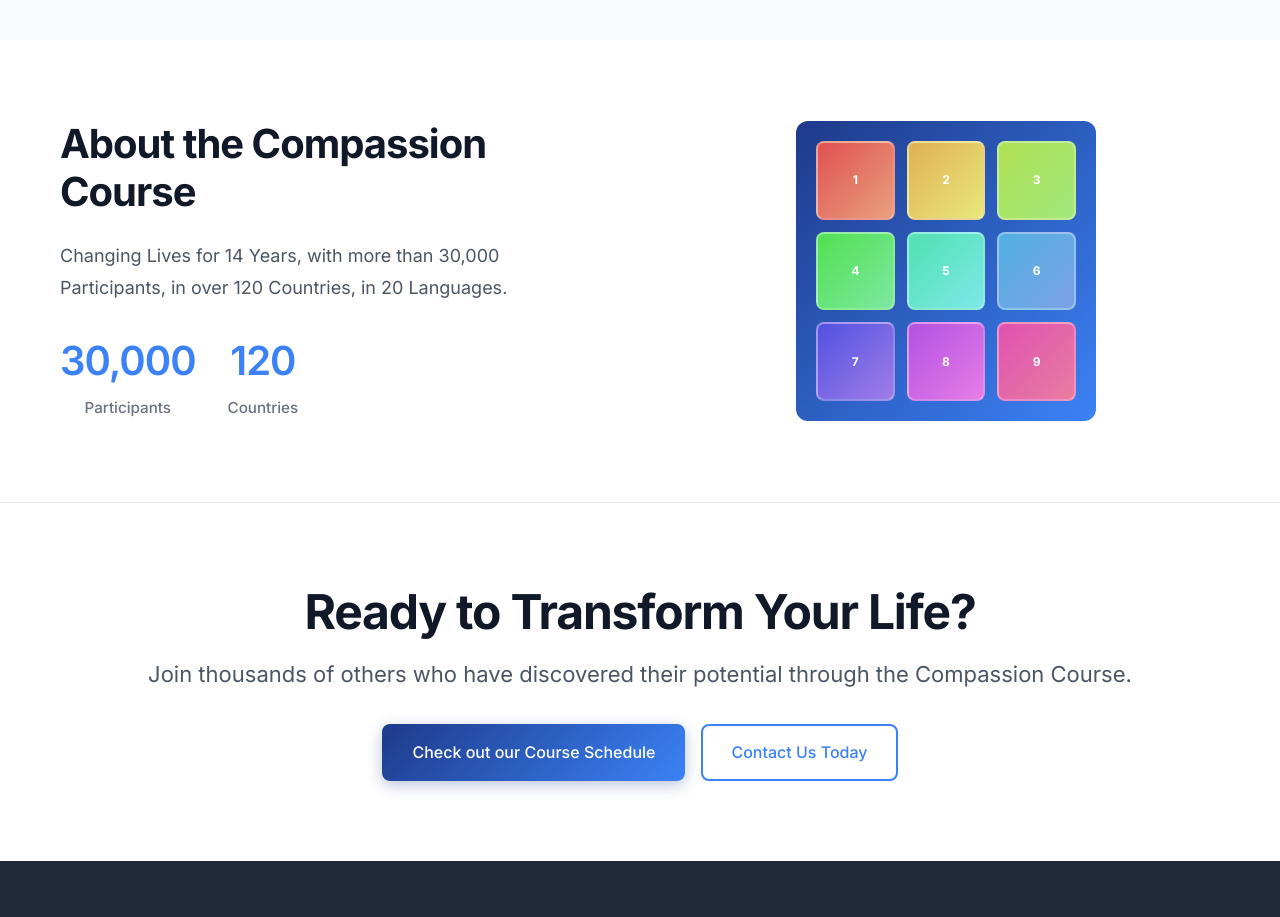
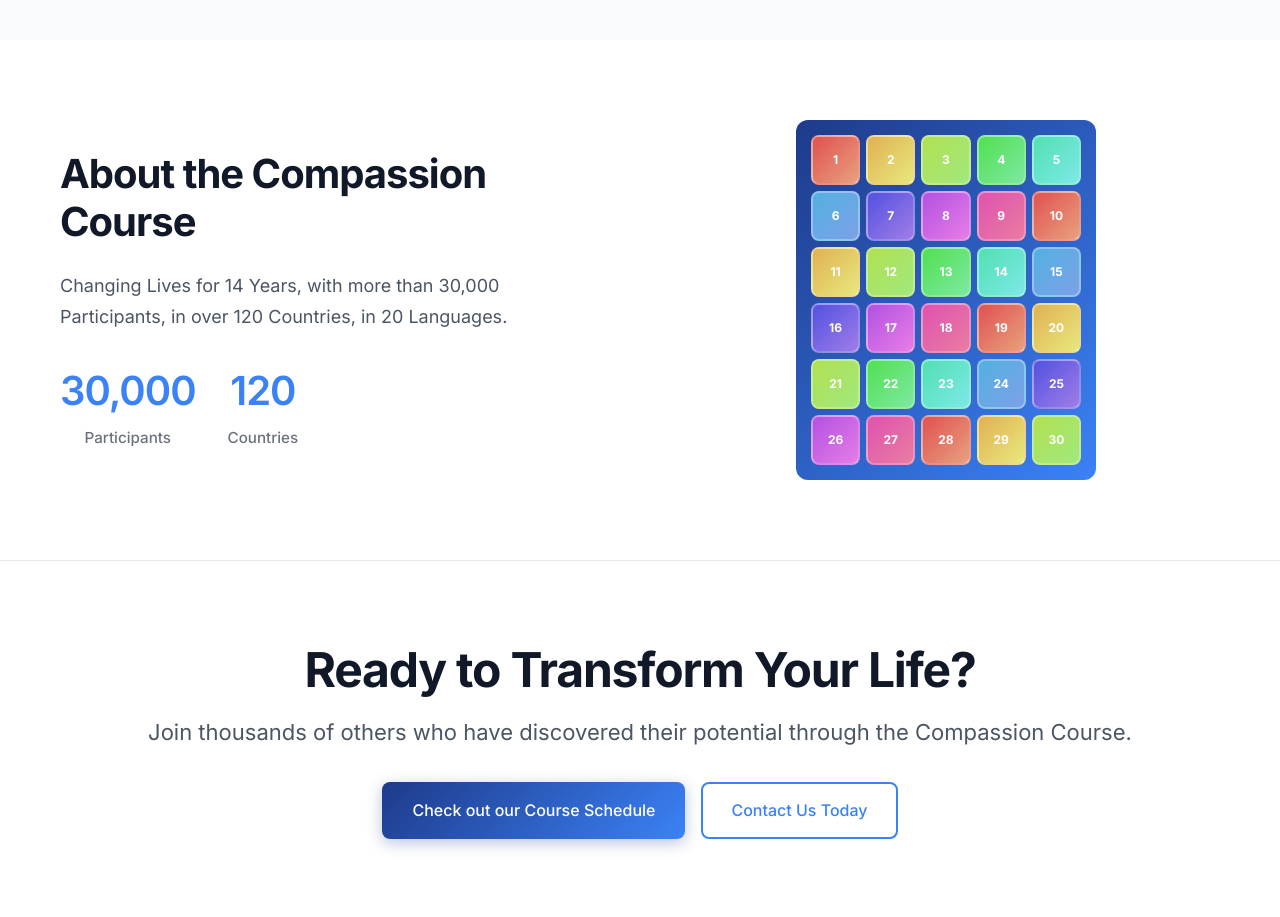
Before and after one commit to jaynbond/compassioncourse, a website: page public/index.html in a window 1280 px wide. Shown: the part 2940-3857 px from the top of the page. Drawn offline with Linux system fonts and the light colour scheme.

Commit message:
Change team photo grid to 5x6 layout
- Updated CSS grid to 5 columns x 6 rows (30 total photos)
- Increased container height to 360px to accommodate extra row
- Reduced gap to 6px for better fit
- Added 5 more placeholder photos to fill the grid
- Updated both main page and dashboard layouts

```diff
--- a/public/script.js
+++ b/public/script.js
@@ -615,7 +615,7 @@ function initHeroBackground() {
 
 // Team Photo Grid for Main Page
 function initTeamPhotoGrid() {
-    // List of team photos
+    // List of team photos (expanded for 5x5 grid)
     const teamPhotos = [
         'Screenshot 2025-08-08 at 3.21.45 PM.png',
         'Screenshot 2025-08-08 at 3.21.55 PM.png',
@@ -625,7 +625,29 @@ function initTeamPhotoGrid() {
         'Screenshot 2025-08-08 at 3.22.42 PM.png',
         'Screenshot 2025-08-08 at 3.22.54 PM.png',
         'Screenshot 2025-08-08 at 3.23.05 PM.png',
-        'Screenshot 2025-08-08 at 3.23.14 PM.png'
+        'Screenshot 2025-08-08 at 3.23.14 PM.png',
+        'Screenshot 2025-08-08 at 3.23.27 PM.png',
+        'Screenshot 2025-08-08 at 3.23.37 PM.png',
+        'Screenshot 2025-08-08 at 3.23.49 PM.png',
+        'Screenshot 2025-08-08 at 3.24.02 PM.png',
+        'Screenshot 2025-08-08 at 3.24.15 PM.png',
+        'Screenshot 2025-08-08 at 3.24.24 PM.png',
+        'Screenshot 2025-08-08 at 3.24.34 PM.png',
+        'Screenshot 2025-08-08 at 3.24.44 PM.png',
+        'Screenshot 2025-08-08 at 3.24.55 PM.png',
+        // Additional placeholders to fill 5x6 grid (30 total)
+        'team-member-19.png',
+        'team-member-20.png',
+        'team-member-21.png',
+        'team-member-22.png',
+        'team-member-23.png',
+        'team-member-24.png',
+        'team-member-25.png',
+        'team-member-26.png',
+        'team-member-27.png',
+        'team-member-28.png',
+        'team-member-29.png',
+        'team-member-30.png'
     ];
 
     const teamPhotoGrid = document.getElementById('team-photo-grid-main');
--- a/public/styles.css
+++ b/public/styles.css
@@ -798,13 +798,14 @@ section {
 /* Team Photo Grid for Main Page */
 .team-photo-grid-main {
     display: grid;
-    grid-template-columns: repeat(3, 1fr);
-    gap: 12px;
+    grid-template-columns: repeat(5, 1fr);
+    grid-template-rows: repeat(6, 1fr);
+    gap: 6px;
     width: 300px;
-    height: 300px;
+    height: 360px;
     background: linear-gradient(135deg, #1e3a8a 0%, #3b82f6 100%);
     border-radius: 12px;
-    padding: 20px;
+    padding: 15px;
 }
 
 .team-photo-main {
```
Also changed, not shown: public/dashboard.html (+5 -3 lines).
